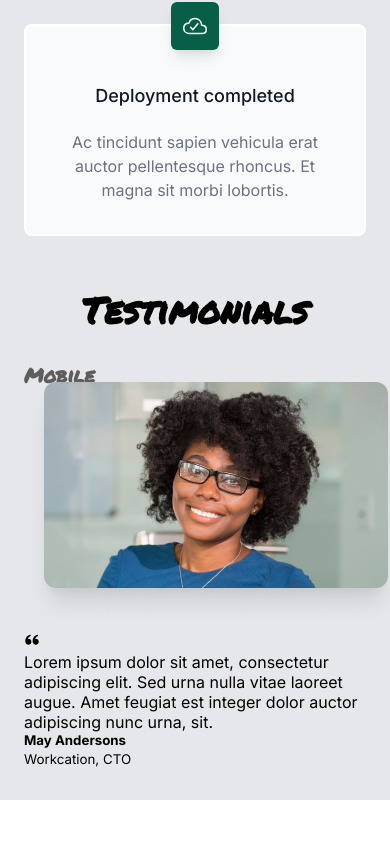
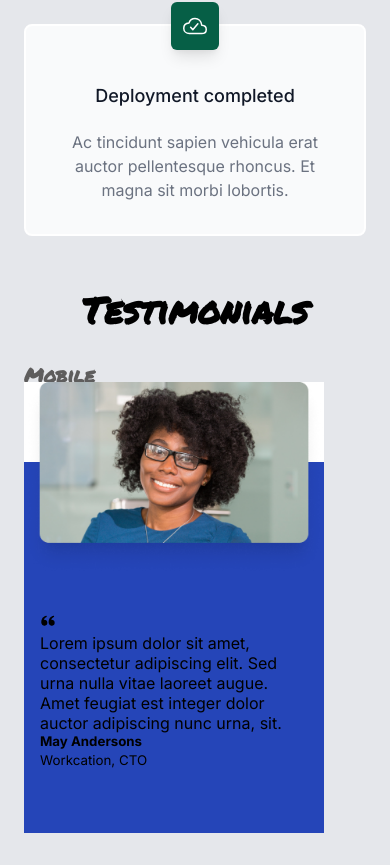
Before and after one commit to adex-badr18/scrimba-component-library-project, a React (Vite) app: page / in a window 390 px wide. Shown: the part 2108-2973 px from the top of the page. Before the commit the page ends 2908 px from the top, so only its background shows below. Built offline with nearby package versions, Linux system fonts and the light colour scheme.

Commit message:
Style mobile version of testimonial

```diff
--- a/src/App.css
+++ b/src/App.css
@@ -321,7 +321,7 @@ span.card-badge {
     color: #FFFFFF;
 }
 
-span.card-badge > svg {
+span.card-badge>svg {
     color: #FFFFFF;
     width: 24px;
     height: 24px;
@@ -348,6 +348,35 @@ p.card-body {
     font-size: 16px;
     line-height: 24px;
     color: #6B7280;
+}
+
+/* Testimonials */
+div.testimg-container {
+    background-color: #FFFFFF;
+    max-width: 300px;
+    width: 100%;
+    padding-top: 80px;
+    position: relative;
+}
+
+div.testimg {
+    background-color: #2545B8;
+    padding: 151px 16px 64px;
+    display: flex;
+    flex-direction: column;
+
+}
+
+.testimg>img {
+    position: absolute;
+    width: 100%;
+    object-fit: contain;
+    left: 0;
+    right: 0;
+    top: 0;
+    margin-left: auto;
+    margin-right: auto;
+    border-radius: 12px;
 }
 
 /* Media Queries */
--- a/src/components/Testimonials/Testimonials.jsx
+++ b/src/components/Testimonials/Testimonials.jsx
@@ -10,8 +10,8 @@ export default function Testimonials() {
             <h1 className="title testsimg-title">Testimonials</h1>
 
             <div className="testsimg-container">
+                <h3 className="title testimg-title">Mobile</h3>
                 <div className="testimg-container">
-                    <h3 className="title testimg-title">Mobile</h3>
                     <TestimonialWithImage image={imgMobile} size='mobile'>
                         <p>Lorem ipsum dolor sit amet, consectetur adipiscing elit. Sed urna nulla vitae laoreet augue. Amet feugiat est integer dolor auctor adipiscing nunc urna, sit. </p>
 
```
